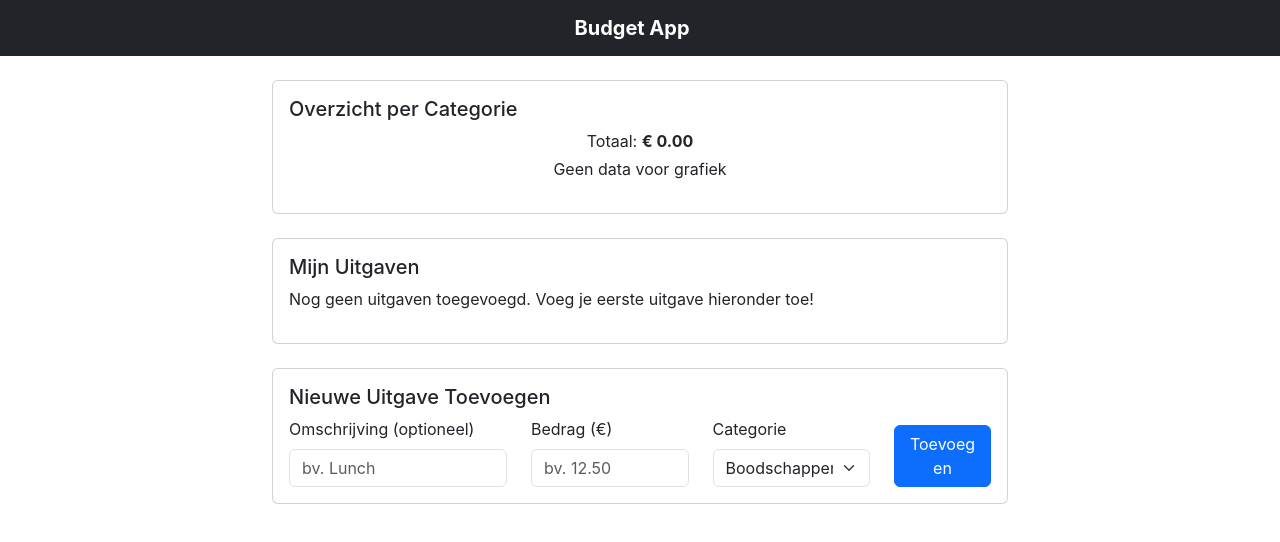
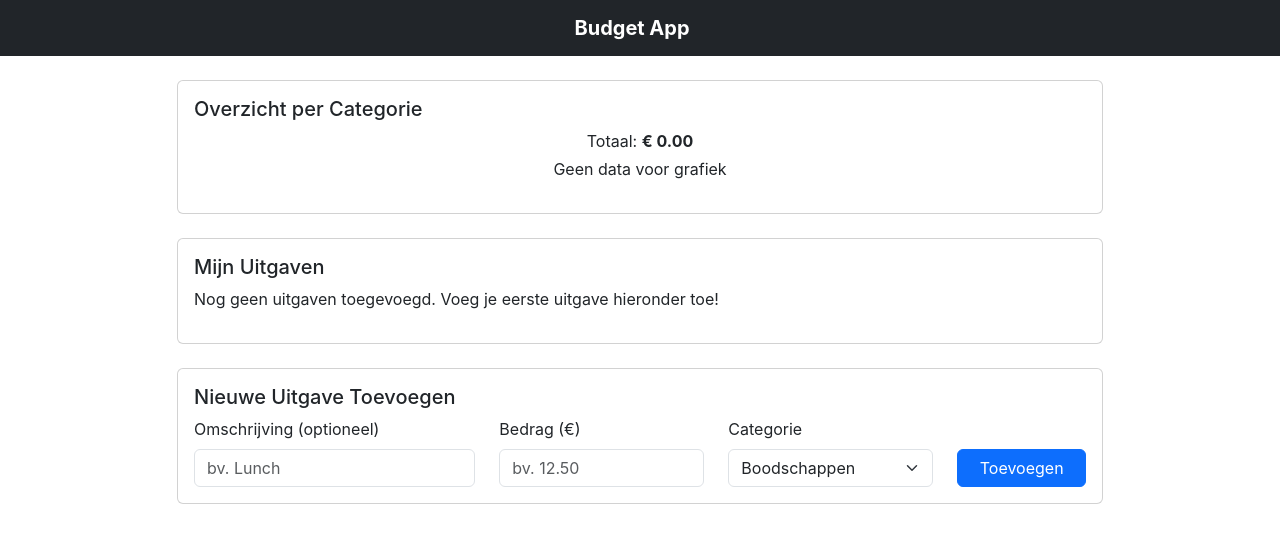
Before and after one commit to Keeposz/budget-app, a React (Create React App) app: page / in a window 1280 px wide. Shown: the top 542 px of the page. Built offline with nearby package versions, Linux system fonts and the light colour scheme.

Commit message:
style: Adjust column width and chart size

```diff
--- a/src/App.tsx
+++ b/src/App.tsx
@@ -64,12 +64,14 @@ function App() {
       <Container className="mt-4">
         {/* Row for Chart */}
         <Row className="mb-4">
-          <Col md={{ span: 8, offset: 2 }}>
+          <Col md={{ span: 10, offset: 1 }}>
             <Card>
               <Card.Body>
                 <Card.Title>Overzicht per Categorie</Card.Title>
                 <p className="text-center mb-1">Totaal: <strong>€ {totalAmount.toFixed(2)}</strong></p>
-                {expenses.length > 0 ? <CategoryChart chartData={getChartData()} /> : <p className="text-center">Geen data voor grafiek</p>}
+                <div style={{ maxWidth: '450px', margin: 'auto' }}>
+                  {expenses.length > 0 ? <CategoryChart chartData={getChartData()} /> : <p className="text-center">Geen data voor grafiek</p>}
+                </div>
               </Card.Body>
             </Card>
           </Col>
@@ -77,7 +79,7 @@ function App() {
 
         {/* Row for Expense List */}
         <Row className="mb-4">
-          <Col md={{ span: 8, offset: 2 }}>
+          <Col md={{ span: 10, offset: 1 }}>
             <Card>
               <Card.Body>
                 <Card.Title>Mijn Uitgaven</Card.Title>
@@ -89,7 +91,7 @@ function App() {
 
         {/* Row for Expense Form */}
         <Row className="mb-4">
-          <Col md={{ span: 8, offset: 2 }}>
+          <Col md={{ span: 10, offset: 1 }}>
             <Card>
               <Card.Body>
                 <Card.Title>Nieuwe Uitgave Toevoegen</Card.Title>
```
